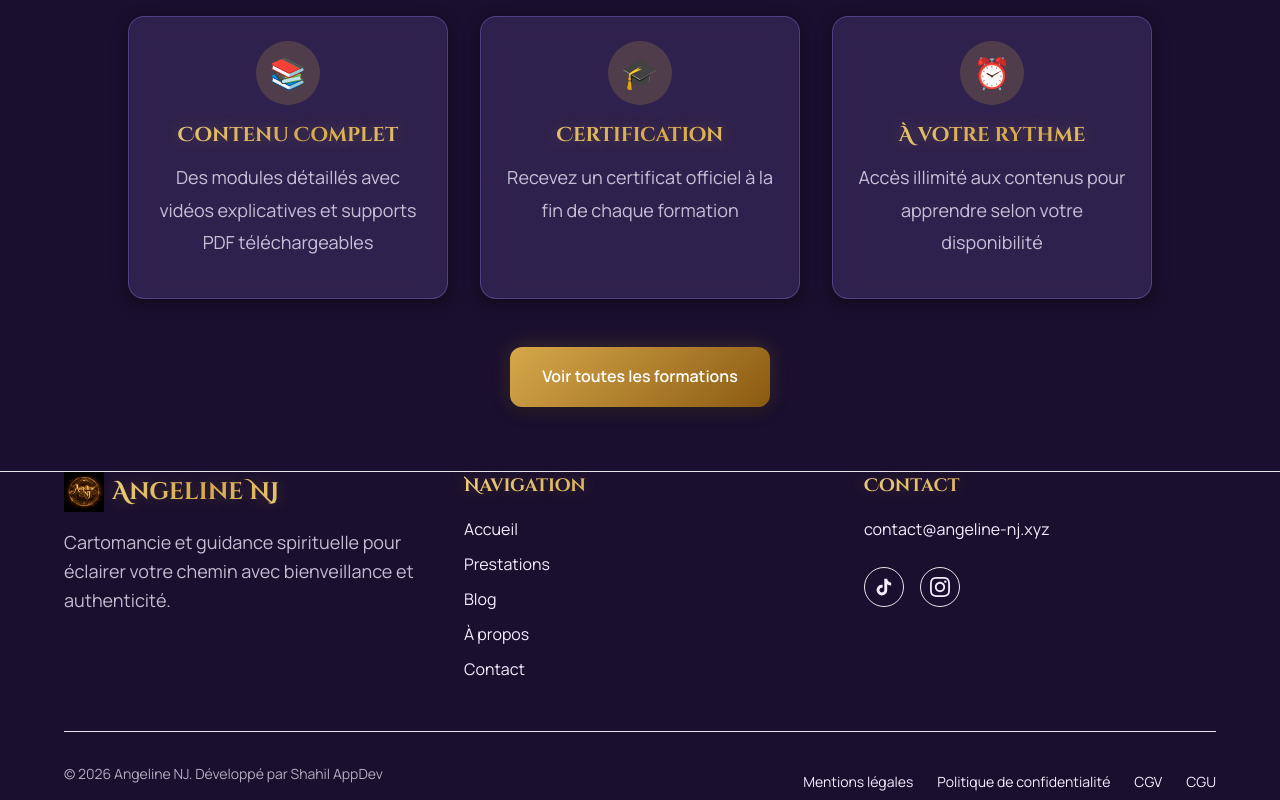
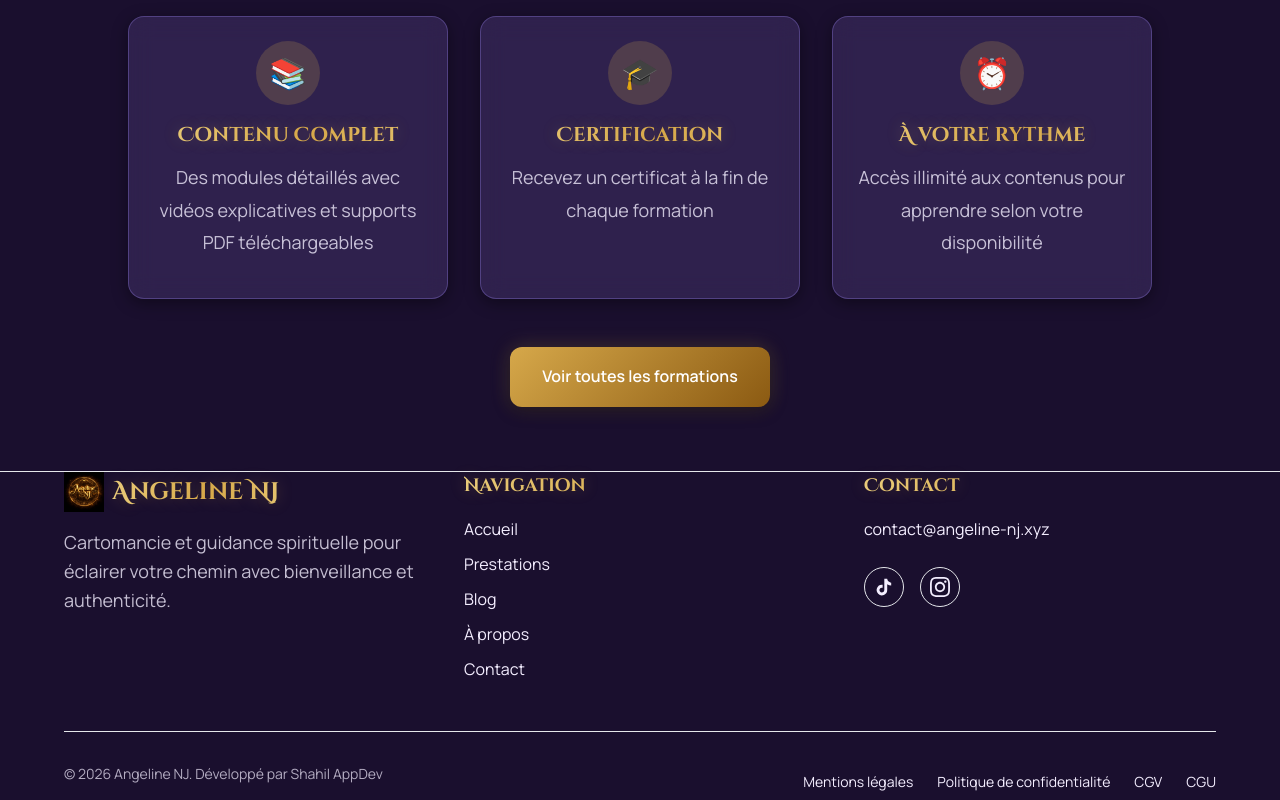
Before and after one commit to Shahil-AppDev/angeline-nj, a Next.js app: page /formations in a window 1280 px wide. Shown: the part 3222-4022 px from the top of the page. Built offline with nearby package versions, Linux system fonts and the light colour scheme.

Commit message:
Suppression des mots 'officiel' et 'officielles' du site

```diff
--- a/app/formations/page.tsx
+++ b/app/formations/page.tsx
@@ -227,7 +227,7 @@ export default function FormationsPage() {
                   Certification
                 </h3>
                 <p className="text-text-2">
-                  Recevez un certificat officiel à la fin de chaque formation
+                  Recevez un certificat à la fin de chaque formation
                 </p>
               </div>
 
--- a/app/produit/[slug]/page.tsx
+++ b/app/produit/[slug]/page.tsx
@@ -121,7 +121,7 @@ export default function ProductPage({ params }: { params: { slug: string } }) {
                   rel="noopener noreferrer"
                   className="btn-primary flex-1 text-center"
                 >
-                  <span>Acheter sur le site officiel</span>
+                  <span>Acheter</span>
                 </a>
                 <Link
                   href="/contact"
```
